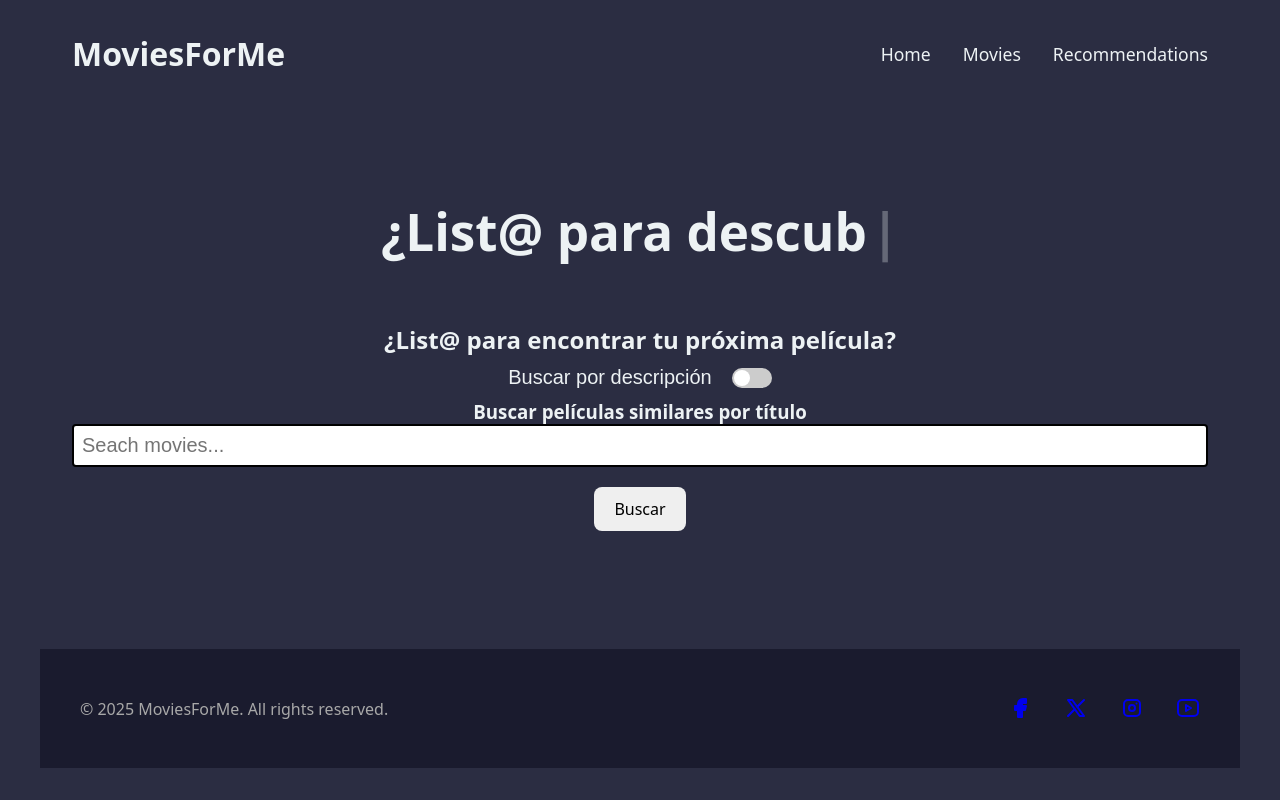
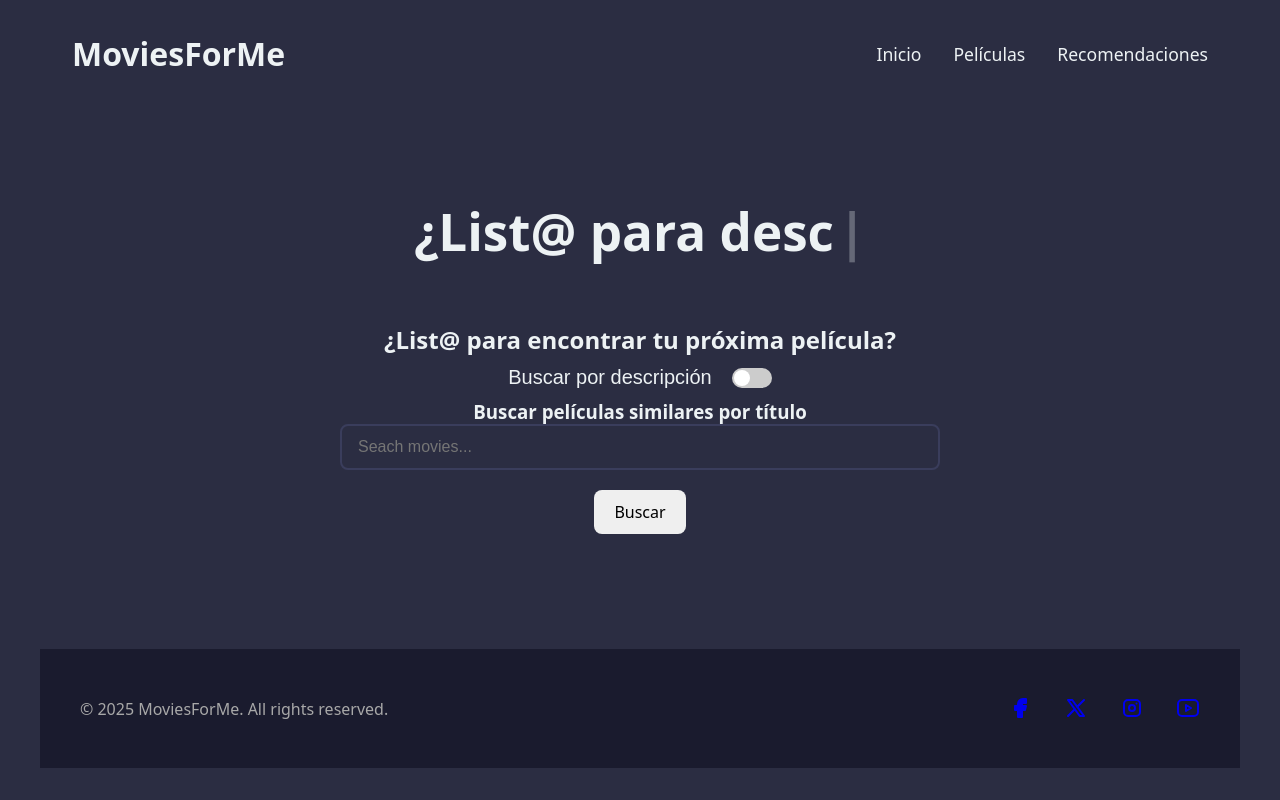
Before and after one commit to Carlos56g/PIA_FrontEnd, a React (Vite) app in the folder Client/ReactProject/: page / in a window 1280 px wide. Built offline with nearby package versions, Linux system fonts and the light colour scheme.

Commit message:
Minor fixes

```diff
--- a/Client/ReactProject/src/Components/Elements/searchBar.css
+++ b/Client/ReactProject/src/Components/Elements/searchBar.css
@@ -1,12 +1,26 @@
+/* MOBILE FIRST - Search Bar */
 .autocomplete {
     text-align: left;
-    width: 100%;
+    width: calc(100% - 2rem);
     position: relative;
+    margin: 0 1rem;
+    box-sizing: border-box;
 }
 
 .autocomplete input {
     width: 100%;
     box-sizing: border-box;
+    padding: 12px 16px;
+    font-size: 16px;
+    border: 2px solid #3a3d5c;
+    border-radius: 8px;
+    background-color: #2b2d42;
+    color: #edf2f4;
+}
+
+.autocomplete input:focus {
+    outline: none;
+    border-color: #9da2ff;
 }
 
 .autocomplete ul{
@@ -15,15 +29,25 @@
   margin-top: 0px;
   padding: 0;
   list-style: none;
+  background-color: #2b2d42;
+  border: 1px solid #3a3d5c;
+  box-shadow: 0 4px 8px rgba(0, 0, 0, 0.2);
 }
 
 .autocomplete li{
-  padding: 8px;
+  padding: 12px 16px;
   cursor: pointer;
+  color: #edf2f4;
+  border-bottom: 1px solid #3a3d5c;
+}
+
+.autocomplete li:last-child {
+  border-bottom: none;
 }
 
 .autocomplete li:hover{
-  color: #747bff;
+  background-color: #3a3d5c;
+  color: #9da2ff;
 }
 
 .autocomplete-loading {
@@ -34,4 +58,22 @@
   top: 0;
   right: 0;
   font-size: 0.9em;
+  color: #9da2ff;
 }
+
+/* TABLET - min-width: 768px */
+@media (min-width: 768px) {
+  .autocomplete {
+    width: calc(100% - 4rem);
+    margin: 0 2rem;
+  }
+}
+
+/* DESKTOP - min-width: 1024px */
+@media (min-width: 1024px) {
+  .autocomplete {
+    width: 100%;
+    margin: 0 auto;
+    max-width: 600px;
+  }
+}
--- a/Client/ReactProject/src/Components/Elements/searchBar.tsx
+++ b/Client/ReactProject/src/Components/Elements/searchBar.tsx
@@ -61,7 +61,7 @@ const SearchBar: React.FC<SearchBarProps> = ({ searchValue, setSearchValue, sear
                 placeholder="Seach movies..."
             />
 
-            {isLoading && <div className="autocomplete-loading">Loading...</div>}
+            {isLoading && <div className="autocomplete-loading">Cargando...</div>}
 
             {suggestions.length > 0 && (
                 <ul>
--- a/Client/ReactProject/src/Components/Sections/Header.tsx
+++ b/Client/ReactProject/src/Components/Sections/Header.tsx
@@ -9,9 +9,9 @@ export default function Header() {
             <div className="right-side">
                 <nav>
                     <ul>
-                        <li><a href="#home">Home</a></li>
-                        <li><a href="#about">Movies</a></li>
-                        <li><a href="#contact">Recommendations</a></li>
+                        <li><a href="./RecomendationsComponent.tsx">Inicio</a></li>
+                        <li><a href="#about">Películas</a></li>
+                        <li><a href="./SearchResultsComponent.tsx">Recomendaciones</a></li>
                     </ul>
                 </nav>
             </div>
--- a/Client/ReactProject/src/Components/Sections/RecomendationsComponent.tsx
+++ b/Client/ReactProject/src/Components/Sections/RecomendationsComponent.tsx
@@ -6,7 +6,7 @@ export default function RecomendationsComponent() {
         <>
             <div className="recommendations-container">
                 <TextType
-                    text={["¡Bienvenid@ a MovieForMe!", "¿List@ para descubrir nuevas películas?", "¡Disfruta tu experiencia!"]}
+                    text={["¡Bienvenid@ a MoviesForMe!", "¿List@ para descubrir nuevas películas?", "¡Disfruta tu experiencia!"]}
                     typingSpeed={75}
                     pauseDuration={1500}
                     showCursor={true}
```
